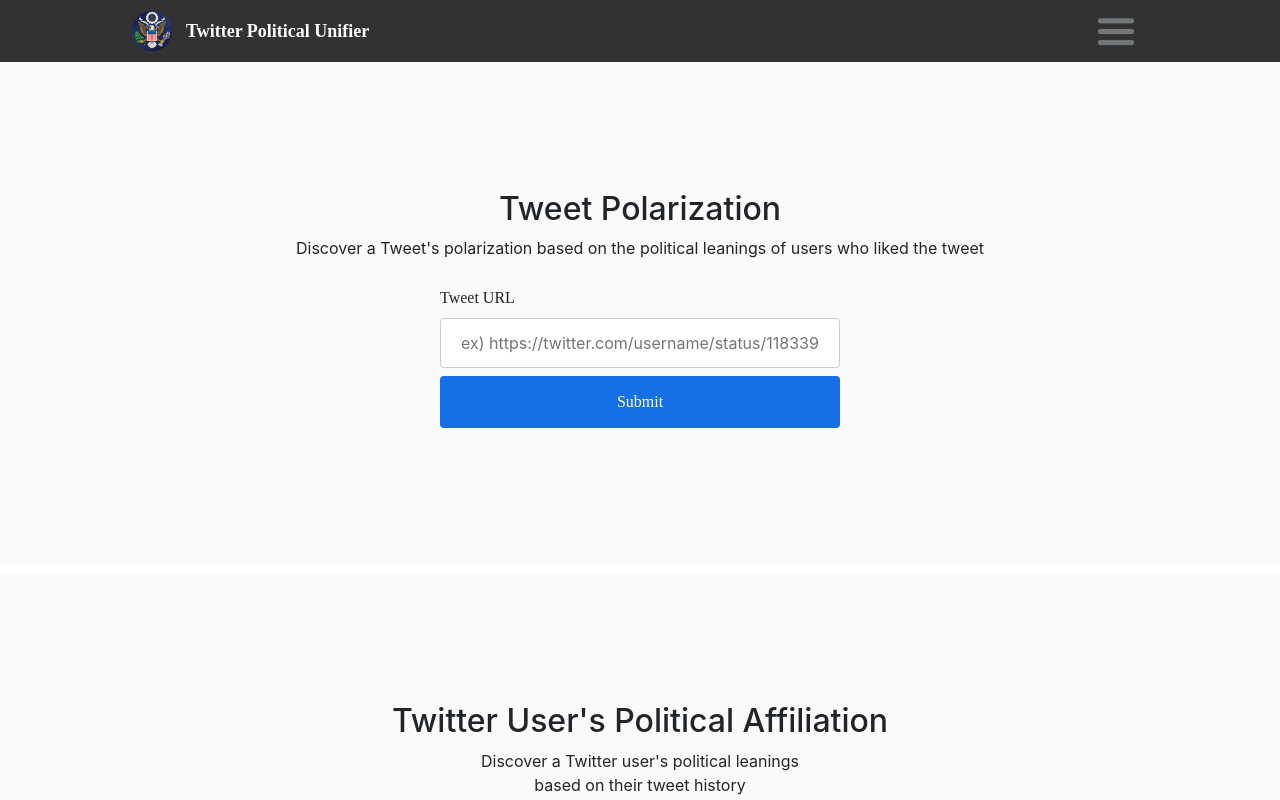
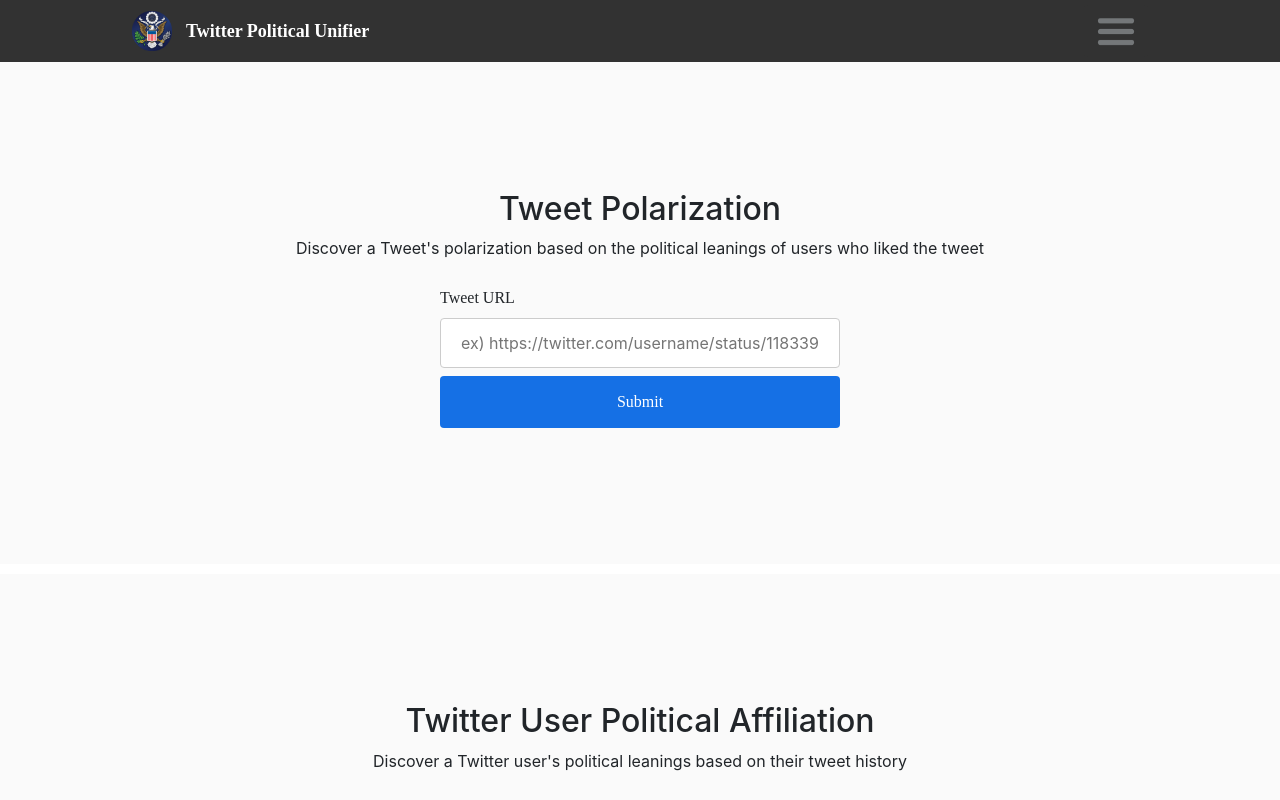
Before and after one commit to knownastron/TwitterPoliticalUnifier, a React (Create React App) app in the folder project/reactapp/: page /home in a window 1280 px wide. Shown: the top 800 px of the page. Built offline with nearby package versions, Linux system fonts and the light colour scheme; no server answers; a web font is replaced by a local one; what aws-amplify would draw is missing.

Commit message:
improved discription

```diff
--- a/project/reactapp/src/components/LabelUser.js
+++ b/project/reactapp/src/components/LabelUser.js
@@ -58,8 +58,8 @@ class LabelUser extends React.Component {
     }
     return (
       <div className="component-half-div">
-        <h2> Twitter User's Political Affiliation </h2>
-        <p> Discover a Twitter user's political leanings <br/> based on their tweet history</p>
+        <h2> Twitter User Political Affiliation </h2>
+        <p> Discover a Twitter user's political leanings based on their tweet history</p>
         <form onSubmit={this.submission}>
           <label htmlFor="username">Twitter Username</label>
           <input type="text"
```
